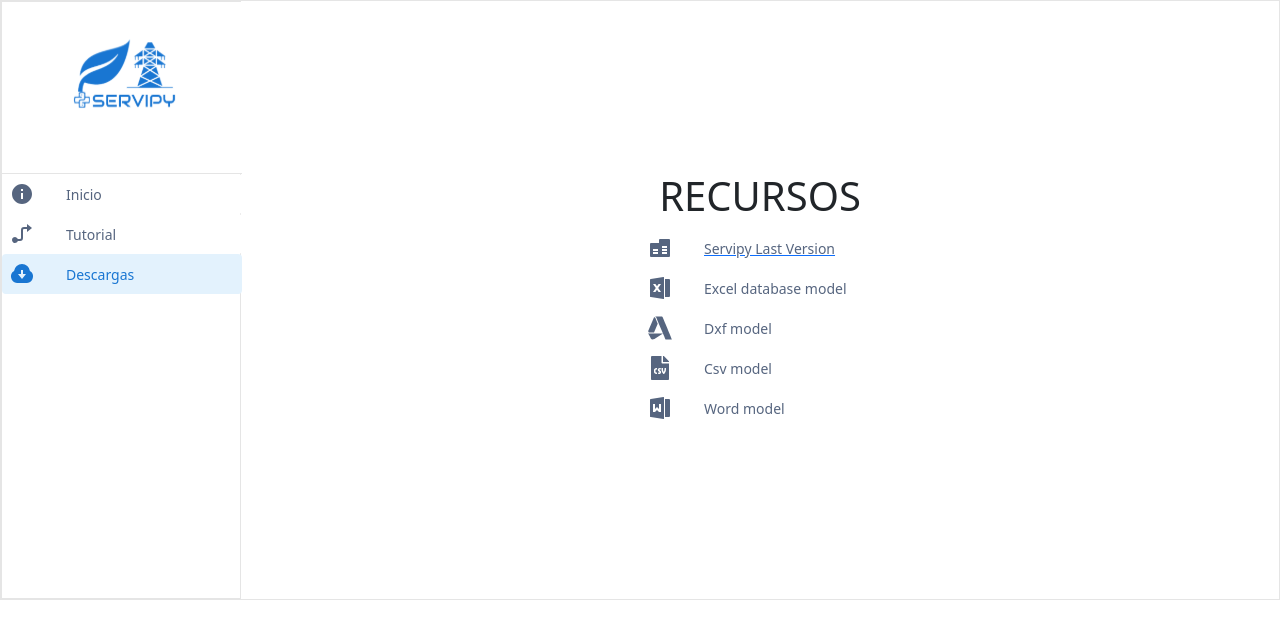
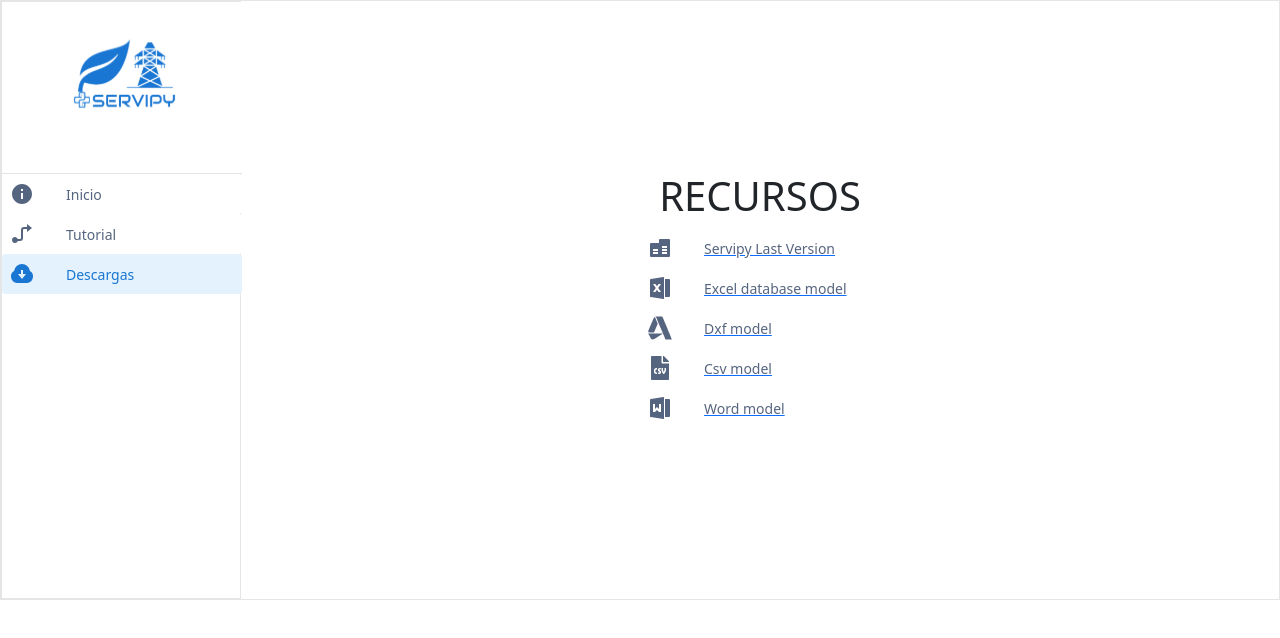
Before and after one commit to angelivan44/servipy_page, a React (Create React App) app: page / in a window 1280 px wide. Both pictures are taken after a click on the element "Descargas". Shown: the top 638 px of the page. Built offline with nearby package versions, Linux system fonts and the light colour scheme.

Commit message:
setup link of download

```diff
--- a/src/components/Formato.js
+++ b/src/components/Formato.js
@@ -17,10 +17,10 @@ export default function Formato({documentsPath,setDocumentsPath, paths}) {
         <StyleTab>
           <h1>RECURSOS</h1>
           <a href="https://hazel-server-electron.vercel.app/download" target="_blank"><ItemList type="software" text="Servipy Last Version"></ItemList></a>
-          <ItemList type="excel" text="Excel database model" ></ItemList>
-          <ItemList type="autodesk" text="Dxf model"></ItemList>
-          <ItemList type="csv" text="Csv model"></ItemList>
-          <ItemList type="word" text="Word model"></ItemList>
+          <a href="https://github.com/angelivan44/Servidumbre/releases/download/v0.1.0/Database.Model.xlsx" target="_blank"><ItemList type="excel" text="Excel database model" ></ItemList></a>
+          <a href="https://github.com/angelivan44/Servidumbre/releases/download/v0.1.0/Modelo.dxf.dxf" target="_blank"><ItemList type="autodesk" text="Dxf model"></ItemList></a>
+          <a href="https://github.com//angelivan44/Servidumbre/releases/download/v0.1.0/Areas.zip" target="_blank"><ItemList type="csv" text="Csv model"></ItemList></a>
+          <a href="https://github.com/angelivan44/Servidumbre/releases/download/v0.1.0/Contrato_Model.docx" target="_blank"><ItemList type="word" text="Word model"></ItemList></a>
         </StyleTab>
 
   );
```
